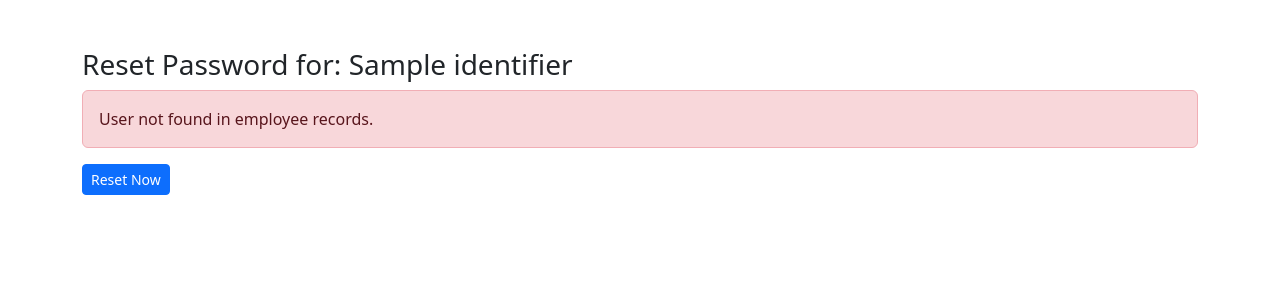
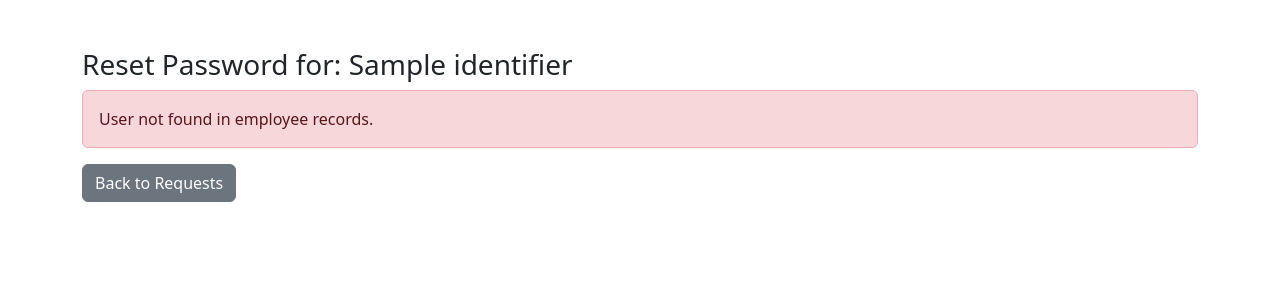
Before and after one commit to keshu9982/Vinayaka_Website, a Flask app: template templates/reset_now.html in a window 1280 px wide. Shown: the top 300 px of the page. Run offline with Flask 3, Linux system fonts and the light colour scheme; the template is opened without the code that fills it: most values are stand-ins (such as "Sample title", 1, 10 or a date in 2020).

Commit message:
Update reset_now.html

```diff
--- a/templates/reset_now.html
+++ b/templates/reset_now.html
@@ -19,7 +19,7 @@
     </form>
     {% else %}
         <div class="alert alert-danger">User not found in employee records.</div>
-        <a href="{{ url_for('reset_now', req_id=req_id) }}" class="btn btn-sm btn-primary">Reset Now</a>
+       <a href="{{ url_for('view_reset_requests') }}" class="btn btn-secondary">Back to Requests</a>
     {% endif %}
 </div>
 </body>
```
